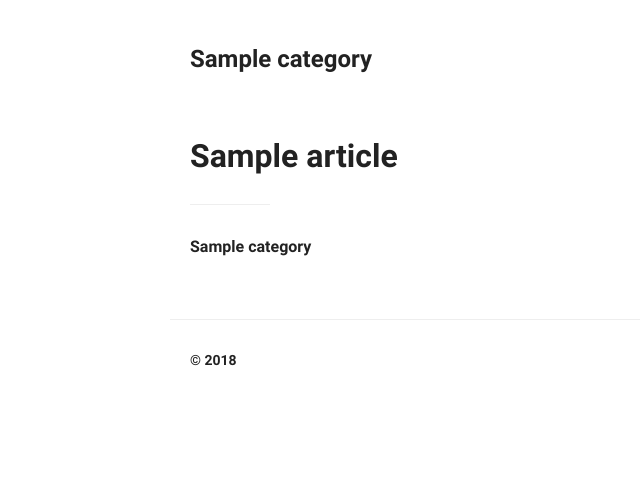
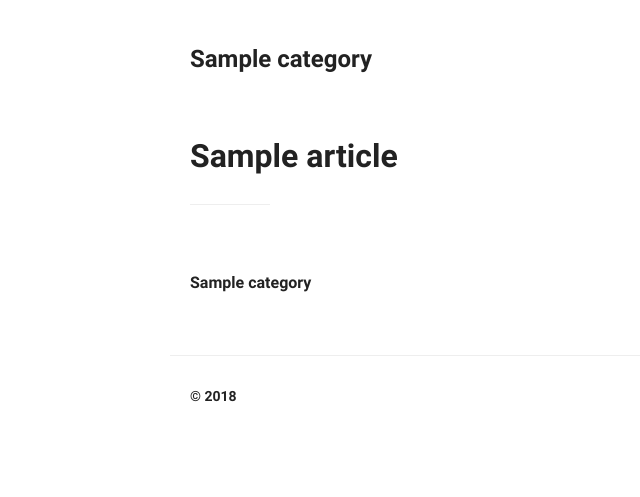
Before and after one commit to nadymain/simple-blog-cakephp2, a CakePHP app: the page made by app/View/Categories/view.ctp in a window 1280 px wide. Shown: the part 491-988 px from the top of the page, without its empty margins (0-640 px from the left). Before the commit the page ends 857 px from the top, so only its background shows below. Run offline with PHP 8.4 and a stand-in for CakePHP, Linux system fonts and the light colour scheme; the template is opened without the code that fills it: most values are stand-ins (such as "Sample title", 1, 10 or a date in 2020); data that the repository does not hold is empty; some libraries are stand-ins or nearby versions.

Commit message:
update style

```diff
--- a/app/View/Articles/index.ctp
+++ b/app/View/Articles/index.ctp
@@ -12,6 +12,4 @@
 	<?php echo $this->element('Main/articlelist'); ?>
 </div>
 
-<div class="paginate clear">
-	<?php echo $this->element('Main/paginate'); ?>
-</div>
+<?php echo $this->element('Main/paginate'); ?>
--- a/app/View/Articles/view.ctp
+++ b/app/View/Articles/view.ctp
@@ -102,6 +102,4 @@
     }
 ?>
 
-<div class="prevnext clear">
-    <?php echo $this->element('Main/prevnext'); ?>
-</div>
+<?php echo $this->element('Main/prevnext'); ?>
--- a/app/View/Categories/view.ctp
+++ b/app/View/Categories/view.ctp
@@ -28,14 +28,13 @@
 	<?php echo $this->element('Main/articlelist'); ?>
 </div>
 
-<div class="paginate">
-    <?php $this->Paginator->options(
-       array('url' =>
-           array(
+<?php $this->Paginator->options(
+    array('url' =>
+        array(
             'controller' => 'categories',
             'action' => 'view',
             'slug' => $category['Category']['slug']
         )
-    )); ?>
-	<?php echo $this->element('Main/paginate'); ?>
-</div>
+    )
+); ?>
+<?php echo $this->element('Main/paginate'); ?>
--- a/app/View/Elements/Main/articlelist.ctp
+++ b/app/View/Elements/Main/articlelist.ctp
@@ -23,7 +23,7 @@
 			); ?>
 		</h2>
 	</header>
-	<div class="content">
+	<div class="content clear">
 		<p>
 		<?php
 			$excerpt = strip_tags($article['Article']['content']);
--- a/app/View/Elements/Main/paginate.ctp
+++ b/app/View/Elements/Main/paginate.ctp
@@ -1,4 +1,5 @@
 <?php if ($this->Paginator->hasPage(null, 2)) : ?>
+<div class="paginate clear">
 	<ul>
 		<?php
 			echo $this->Paginator->prev(__('Prev'), array('tag' => 'li'), null, array('class' => 'prev disabled'));
@@ -13,4 +14,5 @@
 			));
 		?>
 	</p>
+</div>
 <?php endif ?>
--- a/app/View/Elements/Main/prevnext.ctp
+++ b/app/View/Elements/Main/prevnext.ctp
@@ -1,3 +1,5 @@
+<?php if (!empty($prevnext['prev'] || $prevnext['next'])) : ?>
+<div class="prevnext clear">
 <?php if ($prevnext['prev']) : ?>
 	<?php echo $this->Html->link('&#10229;', array(
 		'controller' => 'articles',
@@ -10,6 +12,7 @@
 		'escape' => false
 	)); ?>
 <?php endif; ?>
+
 <?php if ($prevnext['next']) : ?>
 	<?php echo $this->Html->link('&#10230;', array(
 		'controller' => 'articles',
@@ -22,3 +25,5 @@
 		'escape' => false
 	)); ?>
 <?php endif; ?>
+</div>
+<?php endif; ?>
--- a/app/webroot/css/main.css
+++ b/app/webroot/css/main.css
@@ -68,14 +68,13 @@ iframe {
 
 hr {
 	border: none;
-    background-color:  #eee;
+	background-color: #eee;
 	height: 1px;
 }
 
 pre {
 	white-space: pre-wrap;
 }
-
 
 ::placeholder {
 	color: #888;
@@ -142,6 +141,7 @@ table td {
 }
 
 /* wide */
+
 .wide {
 	width: calc(100% - 4em);
 	max-width: 94rem;
@@ -149,6 +149,7 @@ table td {
 }
 
 /* dropit */
+
 .dropit,
 .dropit ul {
 	list-style: none;
@@ -169,6 +170,7 @@ table td {
 }
 
 /* topbar */
+
 .topbar {
 	background-color: #222;
 }
@@ -217,6 +219,7 @@ table td {
 }
 
 /* brand */
+
 .brand {
 	text-align: center;
 	padding: 8rem 0;
@@ -235,6 +238,7 @@ table td {
 }
 
 /* menu */
+
 .menu {
 	border-bottom: 1px solid #eee;
 }
@@ -305,11 +309,13 @@ table td {
 }
 
 /* main */
+
 .main {
-    margin: 2rem;
+	margin: 0 2rem;
 }
 
 /* article */
+
 article,
 .archive {
 	margin: 6rem 0;
@@ -329,7 +335,7 @@ article .title {
 	font-size: 3.2rem;
 	line-height: 1.2;
 	position: relative;
-    margin: 0 0 3rem;
+	margin: 0 0 2rem;
 	padding: 0 0 3rem;
 }
 
@@ -342,15 +348,6 @@ article .title::after {
 	height: 1px;
 	width: 80px;
 	background-color: #eee;
-}
-
-article footer {
-    margin: 2rem 0;
-}
-
-article .category a,
-article .tag a {
-    font-weight: 700;
 }
 
 article .content a {
@@ -375,6 +372,10 @@ article .content>* {
 	margin-bottom: 3rem;
 }
 
+article .content>*:last-child {
+    margin-bottom: 0;
+}
+
 article .content form {
 	width: 30rem;
 	position: relative;
@@ -382,11 +383,30 @@ article .content form {
 	transform: translateX(-50%);
 }
 
+article footer {
+	margin: 3rem 0 0;
+}
+
+article .category a,
+article .tag a {
+	font-weight: 700;
+}
+
+.edit-article {
+    margin: 0 0 6rem;
+    display: inline-block;
+    text-transform: uppercase;
+    letter-spacing: 1px;
+    font-size: 1.2rem;
+    border: 2px solid #eee;
+    padding: 0.5rem 1.3rem;
+}
+
 /* paging */
 
 .paginate,
 .prevnext {
-    margin: 6rem 0;
+	margin: 0 0 6rem;
 	text-align: center;
 }
 
@@ -423,6 +443,7 @@ article .content form {
 }
 
 /* footer */
+
 .footer {
 	font-size: 1.4rem;
 	font-weight: 700;
@@ -432,6 +453,7 @@ article .content form {
 }
 
 /* message */
+
 .message {
 	text-align: center;
 	font-weight: 700;
```
Also changed, not shown: app/View/Tags/view.ctp (+6 -7 lines). Lines whose indentation alone changed are shown as unchanged.
